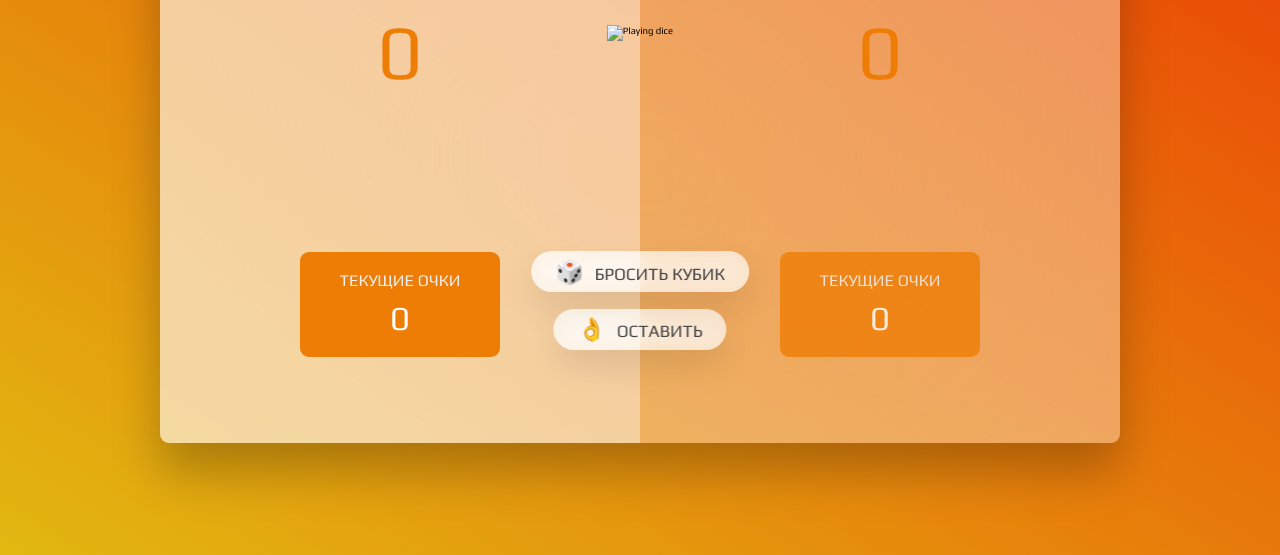
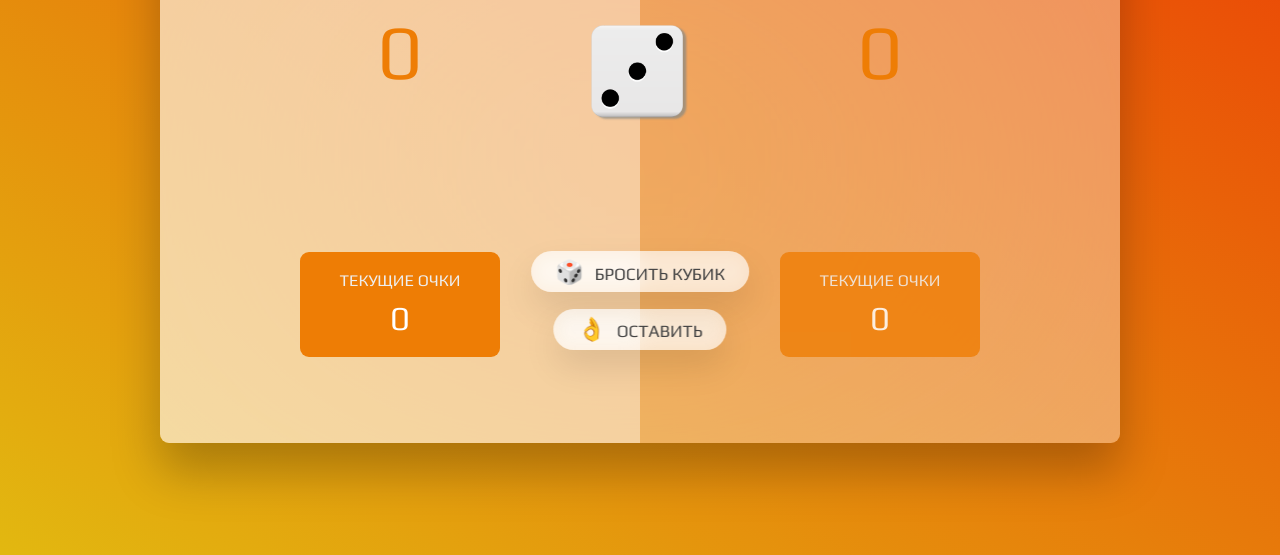
Before and after one commit to denis141197/pig-game-1, a plain HTML site: page index.html in a window 1280 px wide. Shown: the part 245-800 px from the top of the page. Drawn offline with Linux system fonts and the light colour scheme; the site is published under a folder, as on GitHub Pages, so addresses that start at the root find nothing.

Commit message:
Update index.html

```diff
--- a/index.html
+++ b/index.html
@@ -26,7 +26,7 @@
         </div>
       </section>
 
-      <img src="/dice3.png" alt="Playing dice" class="dice" />
+      <img src="dice3.png" alt="Playing dice" class="dice" />
       <button class="btn btn--new">🐷 Новая игра</button>
       <button class="btn btn--roll">🎲 Бросить кубик</button>
       <button class="btn btn--hold">👌 Оставить</button>
```
